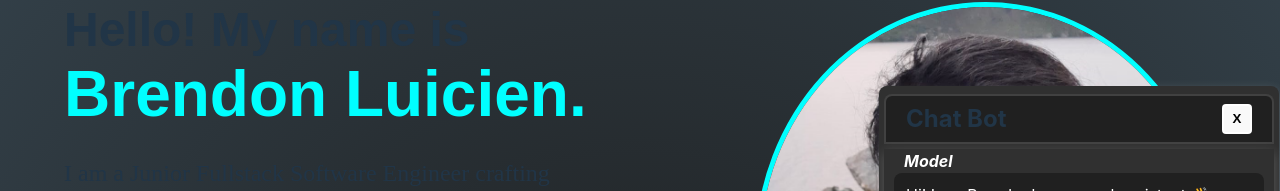
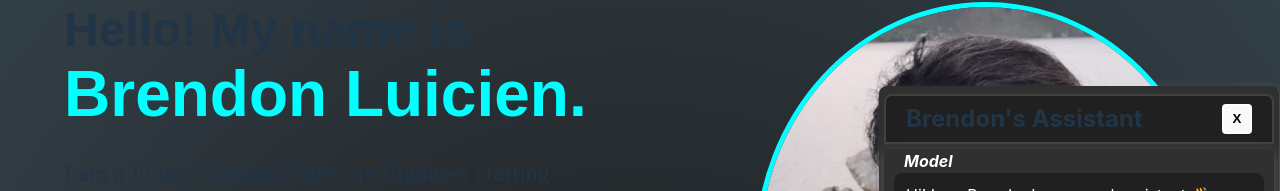
Before and after one commit to bluicien/portfolio_frontend, a React (Vite) app: page / in a window 1280 px wide. Both pictures are taken after a click on the button "CHAT". Shown: the part 213-404 px from the top of the page. Built offline with nearby package versions, Linux system fonts and the light colour scheme.

Commit message:
Renamed chatbot

```diff
--- a/src/components/chatBot/ChatBot.tsx
+++ b/src/components/chatBot/ChatBot.tsx
@@ -100,7 +100,7 @@ function ChatBot(): JSX.Element {
             ? <button onClick={() => setChatBotOpen(true)} >CHAT</button>
             :   <div className={styles.chatBoxInnerContainer} >
                     <div className={styles.chatBoxHeader}>
-                        <h2>Chat Bot</h2>
+                        <h2>Brendon's Assistant</h2>
                         <button className={styles.closeBtn} onClick={() => setChatBotOpen(false)}>X</button>
                     </div>
                     <div className={styles.chatBoxBody} ref={chatWindow} >
```
